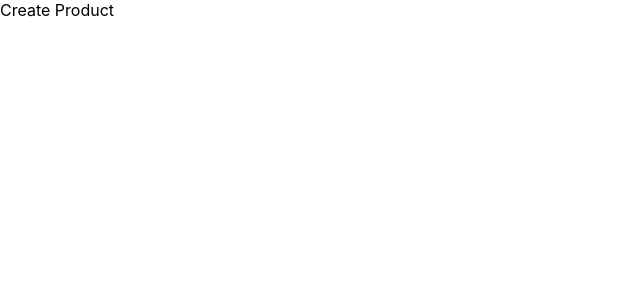
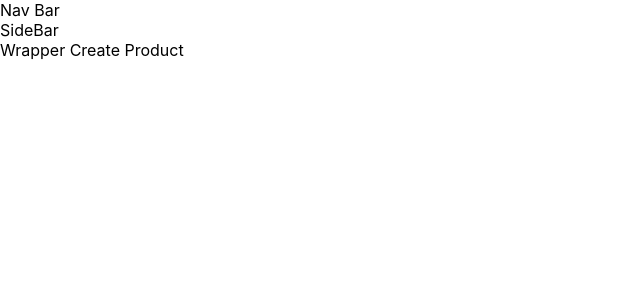
Before and after one commit to icac30sauravmistri/crud_using_react_js, a React (Create React App) app: page /admin/products/create in a window 1280 px wide. Shown: the top 300 px of the page, without its empty margins (0-640 px from the left). Built offline with nearby package versions, Linux system fonts and the light colour scheme; the HTML template or start-up script is replaced by a standard one.

Commit message:
components are added when it is required

```diff
--- a/src/admin/ProductCreate.js
+++ b/src/admin/ProductCreate.js
@@ -1,10 +1,11 @@
 import React from 'react'
+import Wrapper from './Wrapper'
 
 function ProductCreate() {
     return (
-        <div>
-            Create Product
-        </div>
+        <Wrapper>
+            Wrapper Create Product
+        </Wrapper>
     )
 }
 
--- a/src/admin/ProductEdit.js
+++ b/src/admin/ProductEdit.js
@@ -1,10 +1,11 @@
 import React from 'react'
+import Wrapper from './Wrapper'
 
 function ProductEdit() {
   return (
-    <div>
-        Edit Product
-    </div>
+    <Wrapper>
+      Edit Product
+    </Wrapper>
   )
 }
 
--- a/src/admin/Products.js
+++ b/src/admin/Products.js
@@ -1,10 +1,11 @@
 import React from 'react'
+import Wrapper from './Wrapper'
 
 function Products() {
     return (
-        <div>
+        <Wrapper>
             Products
-        </div>
+        </Wrapper>
     )
 }
 
--- /dev/null
+++ b/src/admin/Wrapper.js
@@ -0,0 +1,17 @@
+import React from 'react'
+import Nav from './components/Nav'
+import SideBar from './components/SideBar'
+
+function Wrapper(props) {
+    return (
+        <div>
+            <Nav />
+            <div>
+                <SideBar />
+                {props.children}
+            </div>
+        </div>
+    )
+}
+
+export default Wrapper
```
Also changed, not shown: src/App.js (+4 -4 lines).
